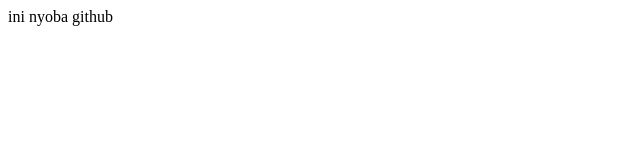
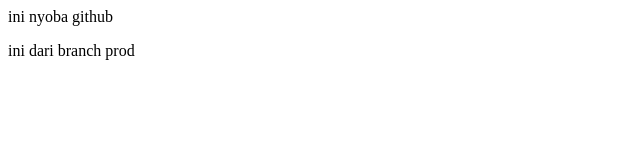
Before and after one commit to hendrasetiadinata/test, a plain HTML site: page index.html in a window 1280 px wide. Shown: the whole page, without its empty margins (0-640 px from the left). Drawn offline with Linux system fonts and the light colour scheme.

Commit message:
ini dari prod

```diff
--- a/index.html
+++ b/index.html
@@ -1 +1,2 @@
 <p> ini nyoba github </p>
+<p> ini dari branch prod </>
```
